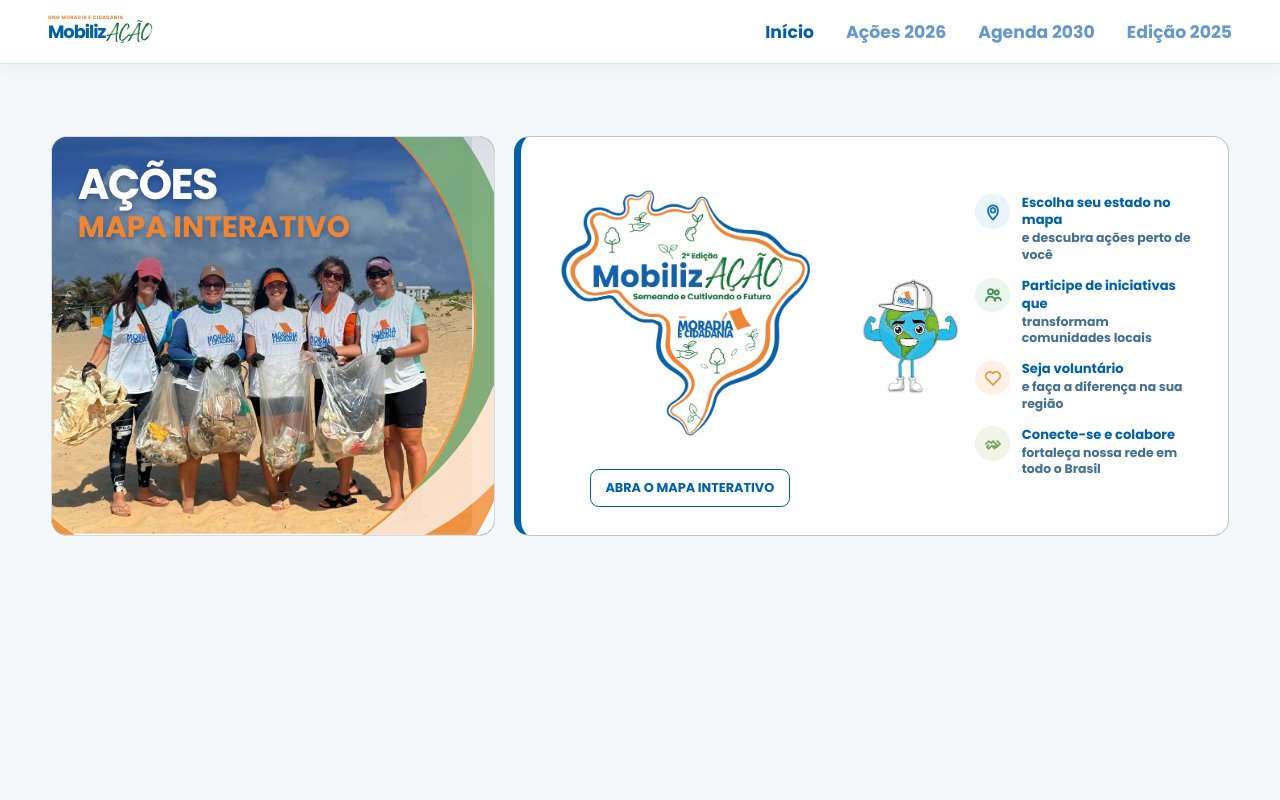
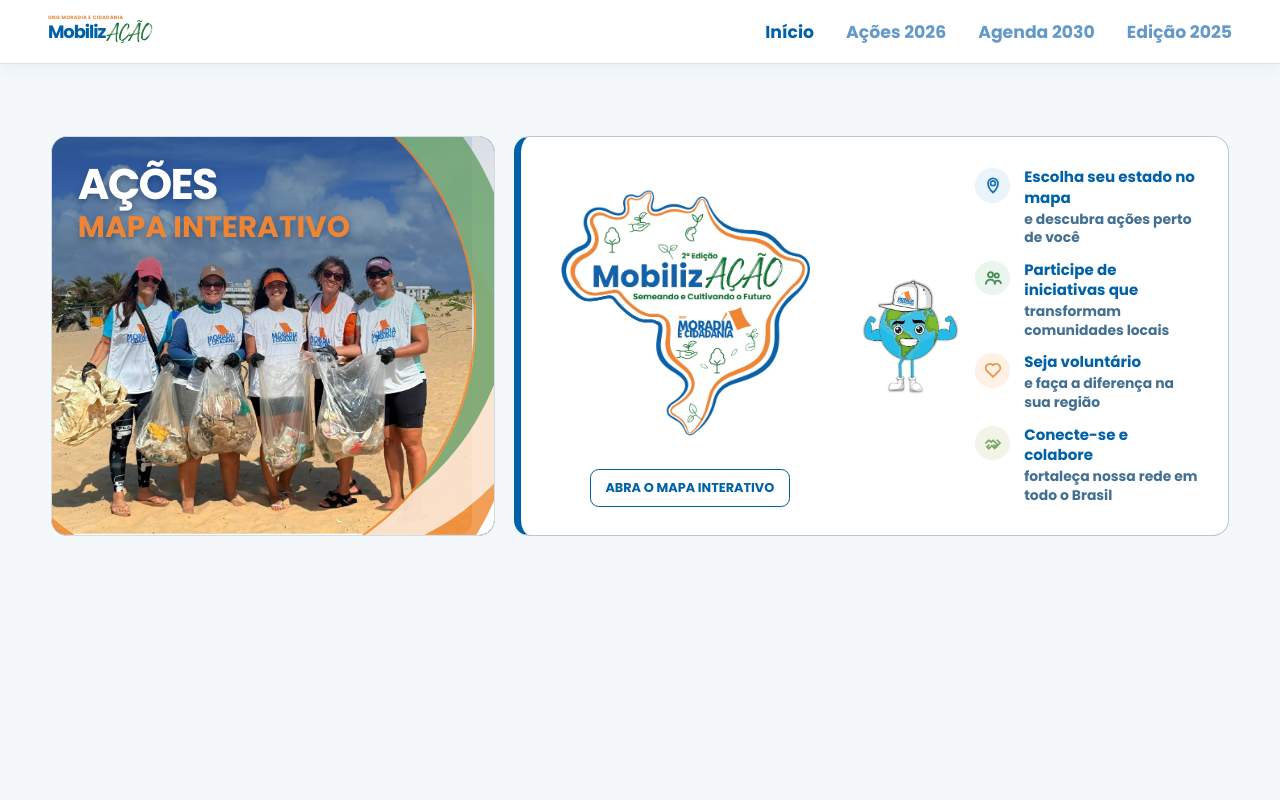
Before and after one commit to NataliaAraujo2/mobilizacao, a React (Vite) app: page /2026 in a window 1280 px wide. Shown: the top 800 px of the page. Built offline with nearby package versions, Linux system fonts and the light colour scheme; no server answers.

Commit message:
style: refinar guia visual de acoes

```diff
--- a/src/pages/Campaign2026Page.jsx
+++ b/src/pages/Campaign2026Page.jsx
@@ -13,7 +13,7 @@ function GuideIcon({ type }) {
     pin: <path d="M12 21s6-5.1 6-11a6 6 0 1 0-12 0c0 5.9 6 11 6 11Zm0-8.2A2.8 2.8 0 1 1 12 7a2.8 2.8 0 0 1 0 5.8Z" />,
     people: <><circle cx="9" cy="8" r="3" /><circle cx="16.5" cy="9" r="2.5" /><path d="M3.5 19c.5-3.3 2.5-5 5.5-5s5 1.7 5.5 5M14 18.8c.2-2.3 1.5-3.7 3.8-3.7 1.8 0 3.2 1.1 3.7 3.2" /></>,
     heart: <path d="M12 20.3 4.8 13A4.8 4.8 0 0 1 11.6 6L12 6.5l.4-.5A4.8 4.8 0 0 1 19.2 13L12 20.3Z" />,
-    hands: <path d="m3.5 12 3.4-3.4 3 2.2 2.2-2.2 5.4 5.4-2 2-2.1-1.7m-6.7-.9-2.2 2.2 2.1 2.1 2.2-2.1m1.6-1.7 3.5 3.5 2.1-2.1m-5.6-1.4 2.8 2.8 2.1-2.1M17.2 8.6l3.3 3.3-3.4 3.4" />,
+    hands: <><path d="m3.5 12 3.3-3.3 3.1 2.2 2.2-2.2 5.5 5.5-2.1 2.1-2.2-1.8" /><path d="m7 14.5-2.2 2.2 2.1 2.1 2.2-2.1m1.5-1.6 3.4 3.4 2.1-2.1m-5.5-1.4 2.7 2.7 2.1-2.1M17.2 8.7l3.3 3.3-3.3 3.3" /></>,
   };
   return <svg viewBox="0 0 24 24" aria-hidden="true" focusable="false">{icons[type]}</svg>;
 }
--- a/src/pages/CampaignGateway.module.css
+++ b/src/pages/CampaignGateway.module.css
@@ -150,14 +150,14 @@
 .actionsGuideInfo { display: grid; grid-template-columns: minmax(6.5rem, .48fr) minmax(0, 1fr); align-items: center; gap: .8rem; }
 .actionsGuideInfo > img { width: min(100%, 10rem); justify-self: center; }
 .actionsGuideInfo ul { display: grid; gap: .8rem; padding: 0; margin: 0; list-style: none; }
-.actionsGuideInfo li { position: relative; display: grid; gap: .08rem; min-height: 2.35rem; padding-left: 2.9rem; color: var(--brand-blue); font-size: .78rem; line-height: 1.35; }
+.actionsGuideInfo li { position: relative; display: grid; gap: .1rem; min-height: 2.55rem; padding-left: 3.05rem; color: var(--brand-blue); font-size: .88rem; line-height: 1.35; }
 .actionsGuideInfo li > i { position: absolute; top: .05rem; left: 0; display: grid; width: 2.15rem; height: 2.15rem; place-items: center; color: #1672b7; background: #e9f4fb; border-radius: 50%; }
 .actionsGuideInfo li > i svg { width: 1.25rem; height: 1.25rem; fill: none; stroke: currentColor; stroke-linecap: round; stroke-linejoin: round; stroke-width: 2.1; }
 .actionsGuideInfo li:nth-child(2) > i { color: #438c54; background: #eaf5ed; }
 .actionsGuideInfo li:nth-child(3) > i { color: #ee943d; background: #fff1e5; }
 .actionsGuideInfo li:nth-child(4) > i { color: #76a55e; background: #f2f4e7; }
-.actionsGuideInfo b { font-size: .82rem; }
-.actionsGuideInfo span { color: #437092; }
+.actionsGuideInfo b { font-size: .94rem; }
+.actionsGuideInfo span { color: #437092; font-size: .87rem; }
 .agendaCard { display: grid; grid-template-columns: minmax(12rem, .55fr) minmax(0, 1fr); align-items: center; gap: clamp(1.25rem, 5vw, 4rem); width: min(100%, 68rem); margin: 0 auto; padding: clamp(1.5rem, 5vw, 3.5rem); overflow: hidden; background: linear-gradient(135deg, #fff 0%, #f3faff 55%, #f5fbf4 100%); border: 1px solid #c9dfed; border-left: .45rem solid var(--brand-green); border-radius: 1.5rem; box-shadow: 0 1rem 2.8rem rgb(0 97 168 / 9%); }
 .agendaCard > img { width: min(100%, 16rem); justify-self: center; }
 .agendaCard h2 { max-width: 32rem; margin: .4rem 0 .7rem; color: var(--brand-blue); font-size: clamp(1.55rem, 4vw, 2.6rem); line-height: 1.1; }
```
